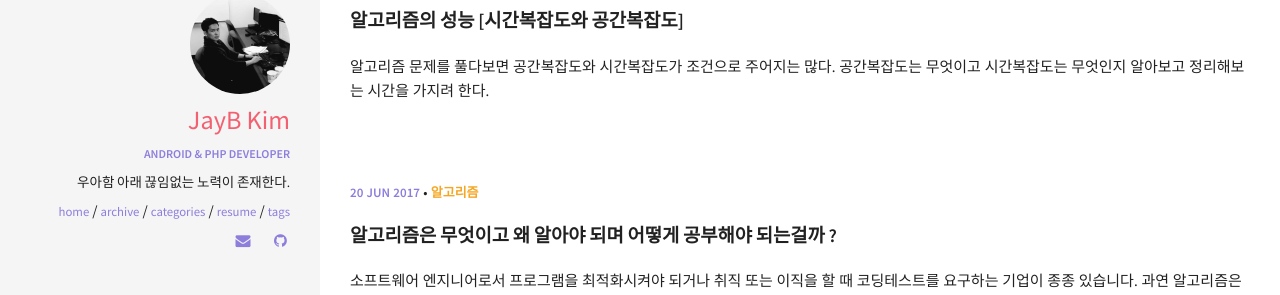
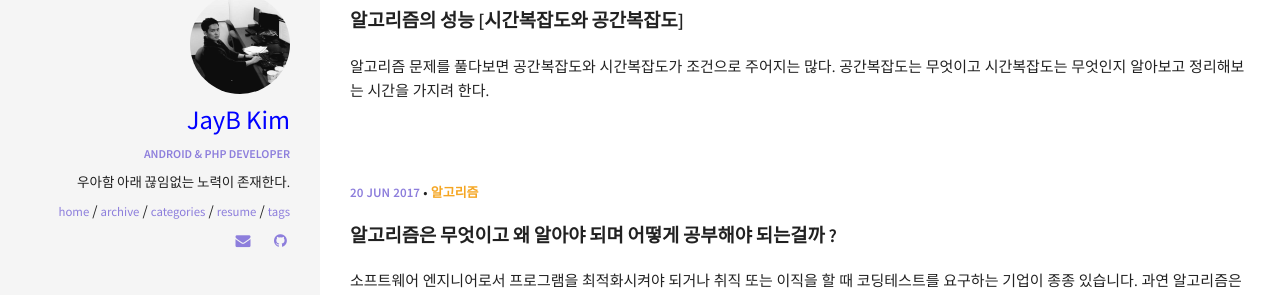
Before and after one commit to renyuanz/leonids, a Jekyll site: the page built from index.html, in a window 1280 px wide. Shown: the part 287-582 px from the top of the page. Built offline with Jekyll 4.4.1, drawn with Linux system fonts in a browser that asks for light colours.

Commit message:
Updated
Updated

```diff
--- a/_sass/pages/_layout.scss
+++ b/_sass/pages/_layout.scss
@@ -28,8 +28,8 @@
   }
   .author_name {
     display: block;
-    color: #F36170;
-    font-size: 1.75em;
+    color: #0100FF;
+    font-size: 1.77em;
     // text-transform: lowercase;
   }
   .author_job {
```
